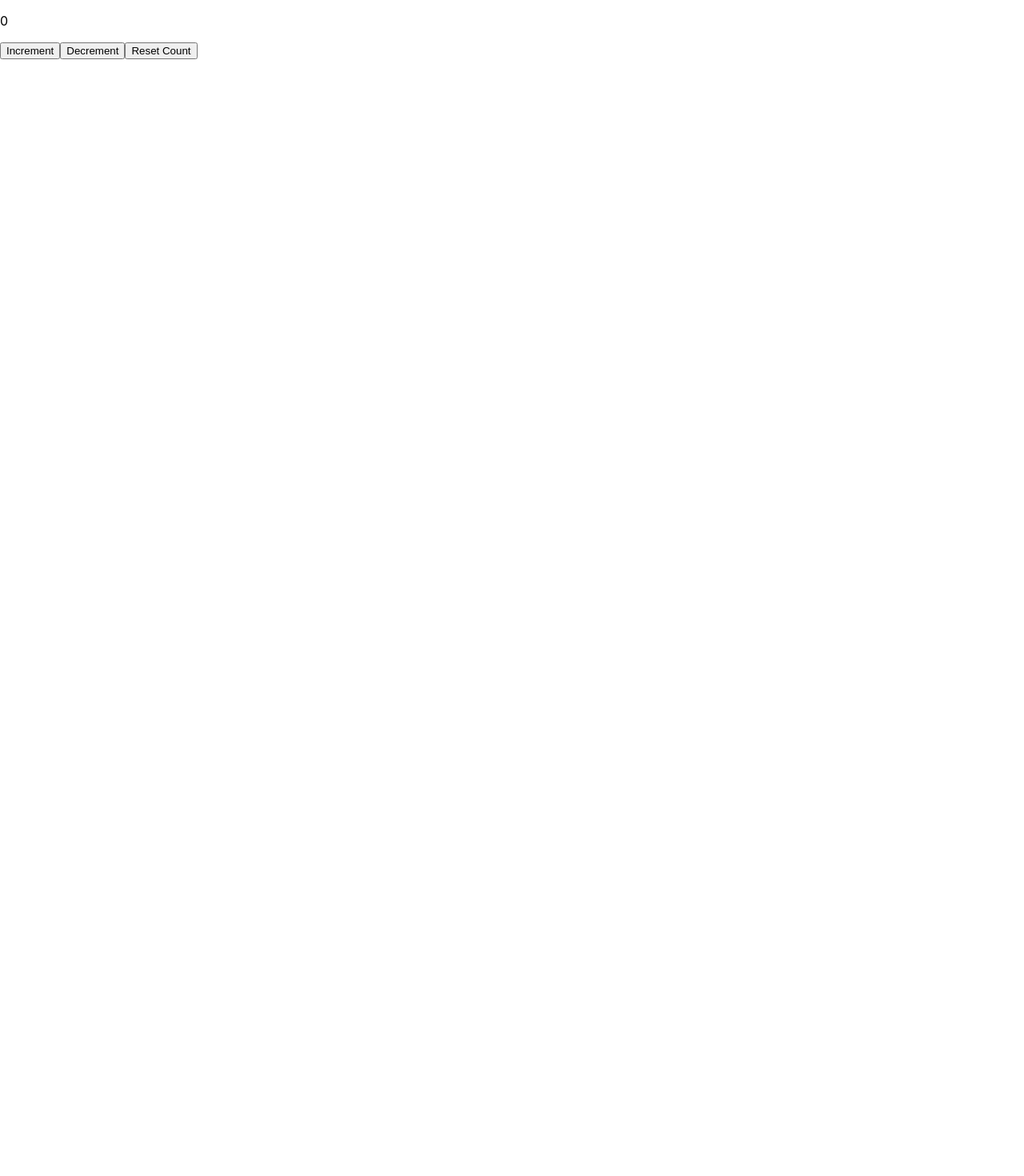
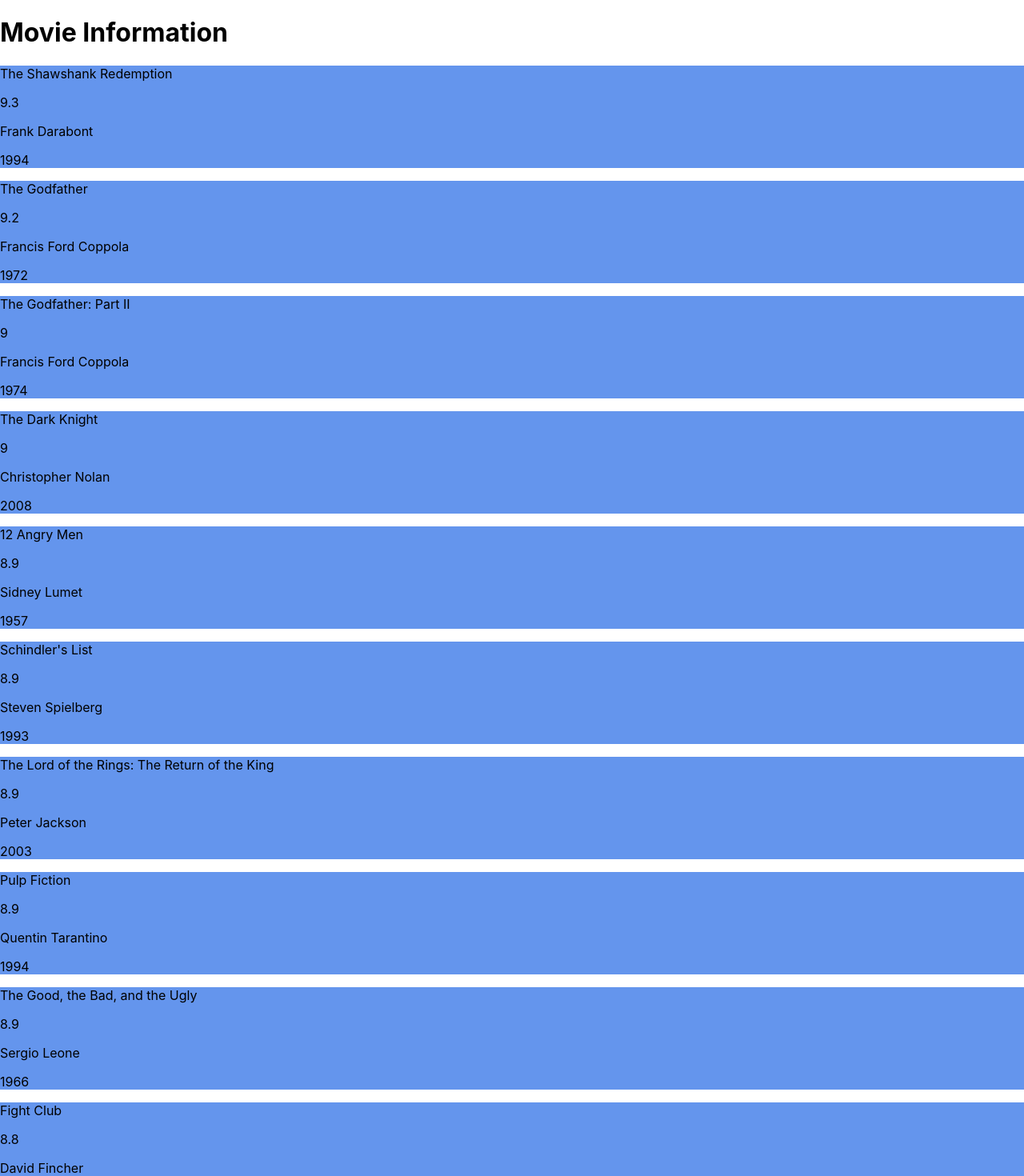
Before and after one commit to pickjasmine/new-2020, a React (Create React App) app: page / in a window 1280 px wide. Shown: the top 1470 px of the page at 80% size. Before the commit the page ends 800 px from the top, so only its background shows below. Built offline with nearby package versions, Linux system fonts and the light colour scheme.

Commit message:
Starting the movie info app

```diff
--- a/src/App.js
+++ b/src/App.js
@@ -1,35 +1,26 @@
-import React from 'react';
-import Paragraph from "./paragraph";
-import {Button} from "./button";
+import React, {Fragment} from 'react';
+import {movies} from './movies';
 
 function App() {
-    // const {objectProperty} = object;
-    //
-    // object = {
-    //     objectProperty: value
-    // };
-
-    const [count, setCount] = React.useState(0);
-    // same thing as these lines below
-    // const state = React.useState(0);
-    // const count = state[0];
-    // const setCount = state[1];
-
     return (
         <div>
-            <p>{count}</p>
-            <Button
-                buttonText={'Increment'}
-                onClickFunction={() => setCount(count + 1)}
-            />
-            <Button
-                buttonText={'Decrement'}
-                onClickFunction={() => setCount(count - 1)}
-            />
-            <Button
-                buttonText={'Reset Count'}
-                onClickFunction={() => setCount(0)}
-            />
+            <h1>Movie Information</h1>
+            {
+                movies.map((movie) => {
+                    // some JS logic can go here
+                    // React.Fragment is the same as Fragment, but you need to  destructure Fragment from the react import if you use just 'Fragment'
+                    // <> and </> can also be used in place of <React.Fragment/> if you don't need to use a key
+
+                    return (
+                        <div key={movie.title} style={{backgroundColor: 'cornflowerblue'}}>
+                            <p>{movie.title}</p>
+                            <p>{movie.rating}</p>
+                            <p>{movie.director}</p>
+                            <p>{movie.releaseYear}</p>
+                        </div>
+                    )
+                })
+            }
         </div>
     );
 }
--- /dev/null
+++ b/src/movies.js
@@ -0,0 +1,122 @@
+export const movies = [
+    {
+        "title": "The Shawshank Redemption",
+        "description": "Two imprisoned men bond over a number of years, finding solace and eventual redemption through acts of common decency.",
+        "posterUrl": "https://m.media-amazon.com/images/M/MV5BMDFkYTc0MGEtZmNhMC00ZDIzLWFmNTEtODM1ZmRlYWMwMWFmXkEyXkFqcGdeQXVyMTMxODk2OTU@._V1_.jpg",
+        "rating": 9.3,
+        "director": "Frank Darabont",
+        "releaseYear": 1994,
+        "categories": [
+            "drama"
+        ]
+    },
+    {
+        "title": "The Godfather",
+        "description": "The aging patriarch of an organized crime dynasty transfers control of his clandestine empire to his reluctant son.",
+        "posterUrl": "https://m.media-amazon.com/images/M/MV5BM2MyNjYxNmUtYTAwNi00MTYxLWJmNWYtYzZlODY3ZTk3OTFlXkEyXkFqcGdeQXVyNzkwMjQ5NzM@._V1_SY1000_CR0,0,704,1000_AL_.jpg",
+        "rating": 9.2,
+        "director": "Francis Ford Coppola",
+        "releaseYear": 1972,
+        "categories": [
+            "drama",
+            "crime"
+        ]
+    },
+    {
+        "title": "The Godfather: Part II",
+        "description": "The early life and career of Vito Corleone in 1920s New York City is portrayed, while his son, Michael, expands and tightens his grip on the family crime syndicate.",
+        "posterUrl": "https://m.media-amazon.com/images/M/MV5BMWMwMGQzZTItY2JlNC00OWZiLWIyMDctNDk2ZDQ2YjRjMWQ0XkEyXkFqcGdeQXVyNzkwMjQ5NzM@._V1_SY1000_CR0,0,701,1000_AL_.jpg",
+        "rating": 9.0,
+        "director": "Francis Ford Coppola",
+        "releaseYear": 1974,
+        "categories": [
+            "drama",
+            "crime"
+        ]
+    },
+    {
+        "title": "The Dark Knight",
+        "description": "When the menace known as the Joker emerges from his mysterious past, he wreaks havoc and chaos on the people of Gotham. The Dark Knight must accept one of the greatest psychological and physical tests of his ability to fight injustice.",
+        "posterUrl": "https://m.media-amazon.com/images/M/MV5BMTMxNTMwODM0NF5BMl5BanBnXkFtZTcwODAyMTk2Mw@@._V1_SY1000_CR0,0,675,1000_AL_.jpg",
+        "rating": 9.0,
+        "director": "Christopher Nolan",
+        "releaseYear": 2008,
+        "categories": [
+            "drama",
+            "crime",
+            "action"
+        ]
+    },
+    {
+        "title": "12 Angry Men",
+        "description": "A jury holdout attempts to prevent a miscarriage of justice by forcing his colleagues to reconsider the evidence.",
+        "posterUrl": "https://m.media-amazon.com/images/M/MV5BMWU4N2FjNzYtNTVkNC00NzQ0LTg0MjAtYTJlMjFhNGUxZDFmXkEyXkFqcGdeQXVyNjc1NTYyMjg@._V1_SY1000_CR0,0,649,1000_AL_.jpg",
+        "rating": 8.9,
+        "director": "Sidney Lumet",
+        "releaseYear": 1957,
+        "categories": [
+            "drama",
+            "crime"
+        ]
+    },
+    {
+        "title": "Schindler's List",
+        "description": "In German-occupied Poland during World War II, Oskar Schindler gradually becomes concerned for his Jewish workforce after witnessing their persecution by the Nazi Germans.",
+        "posterUrl": "https://m.media-amazon.com/images/M/MV5BNDE4OTMxMTctNmRhYy00NWE2LTg3YzItYTk3M2UwOTU5Njg4XkEyXkFqcGdeQXVyNjU0OTQ0OTY@._V1_SY1000_CR0,0,666,1000_AL_.jpg",
+        "rating": 8.9,
+        "director": "Steven Spielberg",
+        "releaseYear": 1993,
+        "categories": [
+            "biography",
+            "drama",
+            "history"
+        ]
+    },
+    {
+        "title": "The Lord of the Rings: The Return of the King",
+        "description": "Gandalf and Aragorn lead the World of Men against Sauron's army to draw his gaze from Frodo and Sam as they approach Mount Doom with the One Ring.",
+        "posterUrl": "https://m.media-amazon.com/images/M/MV5BNzA5ZDNlZWMtM2NhNS00NDJjLTk4NDItYTRmY2EwMWZlMTY3XkEyXkFqcGdeQXVyNzkwMjQ5NzM@._V1_SY1000_CR0,0,675,1000_AL_.jpg",
+        "rating": 8.9,
+        "director": "Peter Jackson",
+        "releaseYear": 2003,
+        "categories": [
+            "action",
+            "drama",
+            "adventure"
+        ]
+    },
+    {
+        "title": "Pulp Fiction",
+        "description": "The lives of two mob hit-men, a boxer, a gangster's wife, and a pair of diner bandits intertwine in four tales of violence and redemption.",
+        "posterUrl": "https://m.media-amazon.com/images/M/MV5BNGNhMDIzZTUtNTBlZi00MTRlLWFjM2ItYzViMjE3YzI5MjljXkEyXkFqcGdeQXVyNzkwMjQ5NzM@._V1_SY1000_CR0,0,686,1000_AL_.jpg",
+        "rating": 8.9,
+        "director": "Quentin Tarantino",
+        "releaseYear": 1994,
+        "categories": [
+            "drama",
+            "crime"
+        ]
+    },
+    {
+        "title": "The Good, the Bad, and the Ugly",
+        "description": "A bounty hunting scam joins two men in an uneasy alliance against a third in a race to find a fortune in gold buried in a remote cemetery.",
+        "posterUrl": "https://m.media-amazon.com/images/M/MV5BOTQ5NDI3MTI4MF5BMl5BanBnXkFtZTgwNDQ4ODE5MDE@._V1_SY1000_CR0,0,656,1000_AL_.jpg",
+        "rating": 8.9,
+        "director": "Sergio Leone",
+        "releaseYear": 1966,
+        "categories": [
+            "western"
+        ]
+    },
+    {
+        "title": "Fight Club",
+        "description": "An insomniac office worker and a devil-may-care soapmaker form an underground fight club that evolves into something much, much more.",
+        "posterUrl": "https://m.media-amazon.com/images/M/MV5BMjJmYTNkNmItYjYyZC00MGUxLWJhNWMtZDY4Nzc1MDAwMzU5XkEyXkFqcGdeQXVyNzkwMjQ5NzM@._V1_SY1000_CR0,0,676,1000_AL_.jpg",
+        "rating": 8.8,
+        "director": "David Fincher",
+        "releaseYear": 1999,
+        "categories": [
+            "drama"
+        ]
+    }
+];
```
